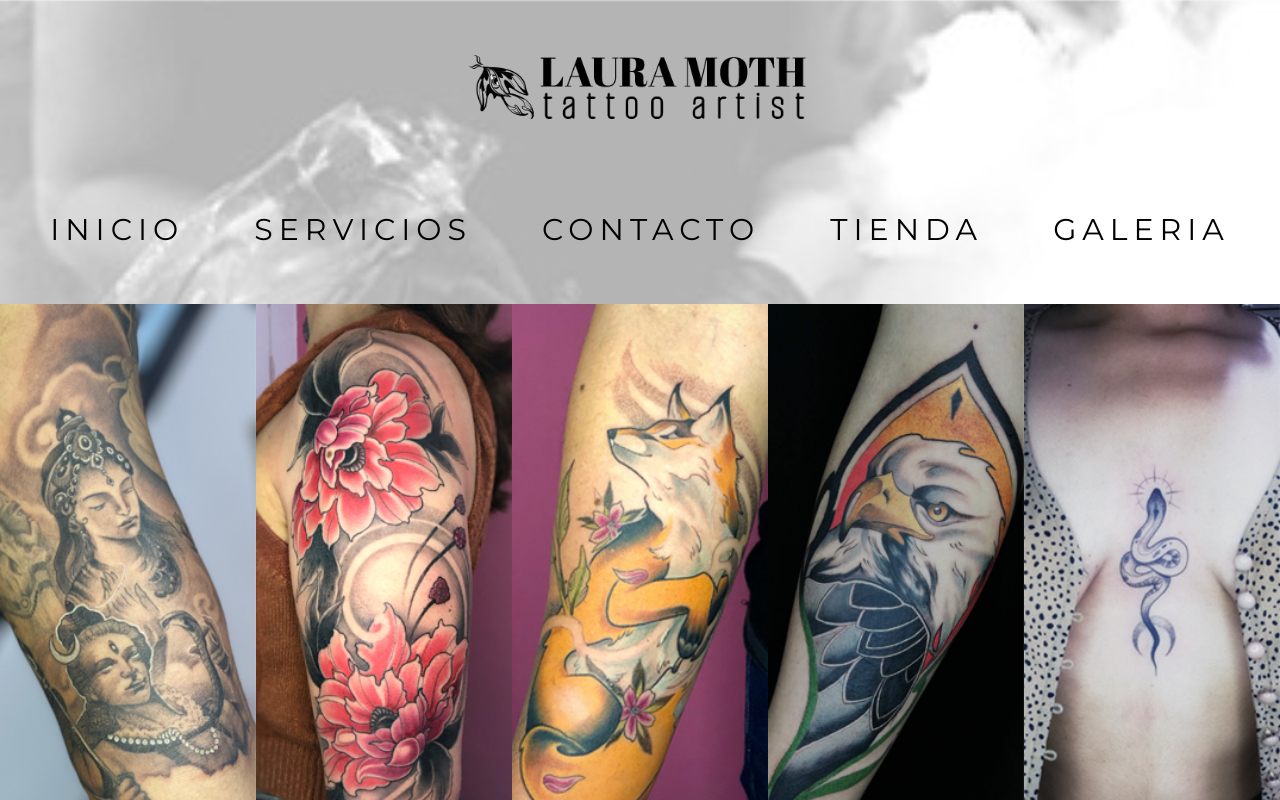
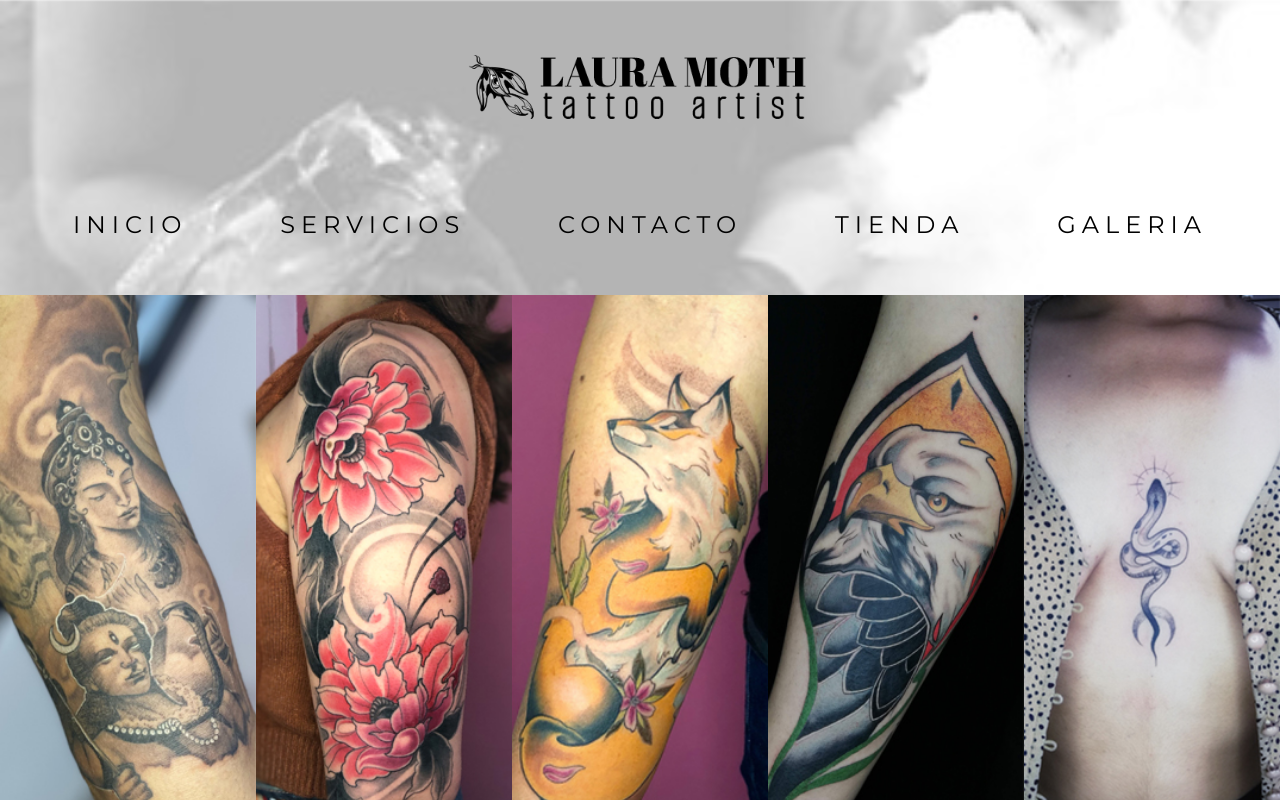
Before and after one commit to JulianBeta/laumoth_webpage, a React (Vite) app: page / in a window 1280 px wide. Shown: the top 800 px of the page. Built offline with nearby package versions, Linux system fonts and the light colour scheme.

Commit message:
Header Menu Updates

```diff
--- a/src/styles/Header.css
+++ b/src/styles/Header.css
@@ -51,7 +51,7 @@
 .header-desktop nav ul li a {
   text-decoration: none;
   color: black; /* Style links as needed */
-  font-size: 1.5rem;
+  font-size: 1.2rem;
 }
 
 /* Mobile version */
@@ -163,7 +163,7 @@
 }
 
 /* Responsive adjustments */
-@media (max-width: 768px) {
+@media (max-width: 900px) {
   .header-desktop {
     display: none;
   }
```
